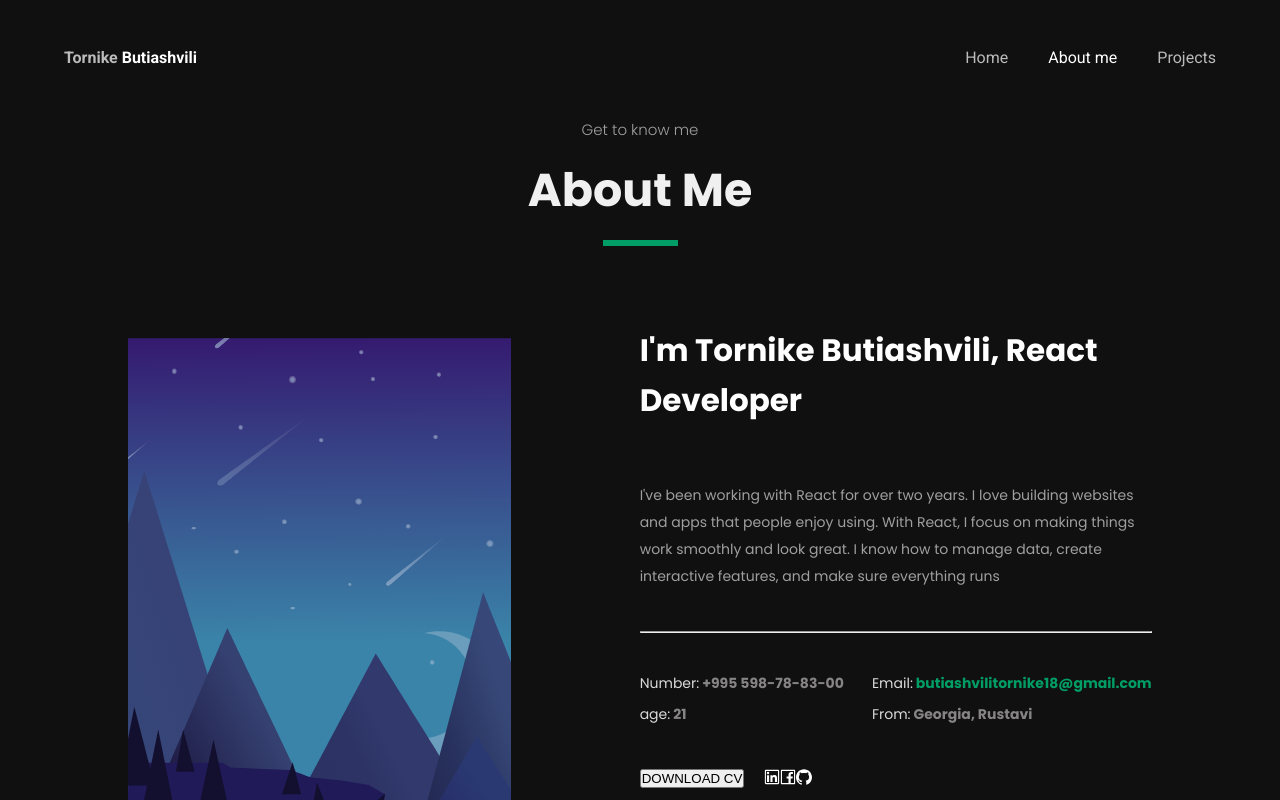
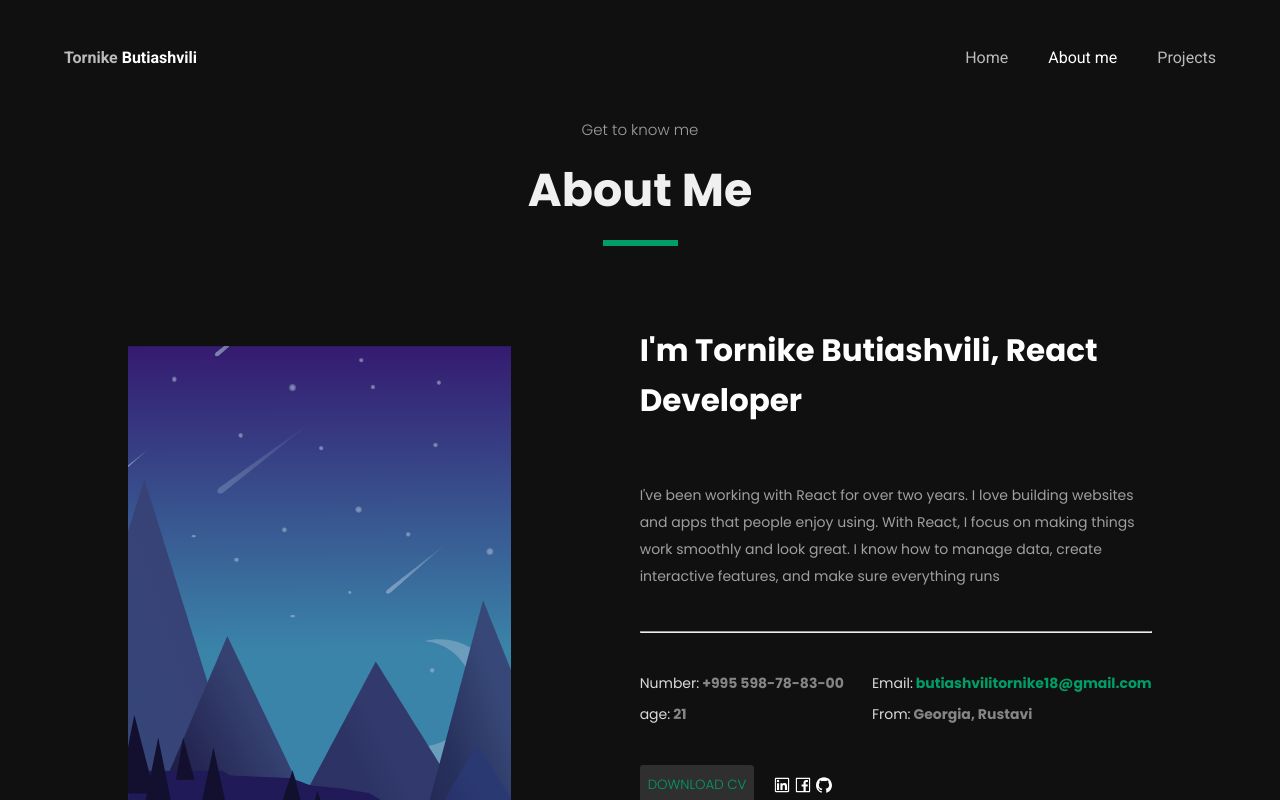
Before and after one commit to tornike2002/Portfolio, a React (Vite) app: page /about in a window 1280 px wide. Shown: the top 800 px of the page. Built offline with nearby package versions, Linux system fonts and the light colour scheme.

Commit message:
styled button and social media icons

```diff
--- a/src/components/about/AboutPage.tsx
+++ b/src/components/about/AboutPage.tsx
@@ -83,10 +83,10 @@ const AboutPage: React.FC = () => {
             </div>
           </div>
           <AboutDownload>
-            <div>
+            <div className="AboutDownload_Button">
               <button>DOWNLOAD CV</button>
             </div>
-            <div>
+            <div className="AboutDownload_Icons">
               <LinkedinOutlined />
               <FacebookOutlined />
               <GithubOutlined />
@@ -187,4 +187,23 @@ const AboutDownload = styled.div`
   display: flex;
   align-items: center;
   gap: 20px;
+  .AboutDownload_Button button{
+    padding: 10px 8px;
+    cursor: pointer;
+    font-weight: 300;
+    color: rgb(0, 158, 102);
+    font-family: "Poppins", sans-serif;
+    background: #2f2f2f;
+    border: 0;
+    border-radius: 3px;
+  }
+  .AboutDownload_Icons {
+    display: flex;
+    gap: 5px;
+    align-items: center;
+    cursor: pointer;
+  }
+  .AboutDownload_Icons i {
+    font-size: 18px;
+  }
 `;
```
